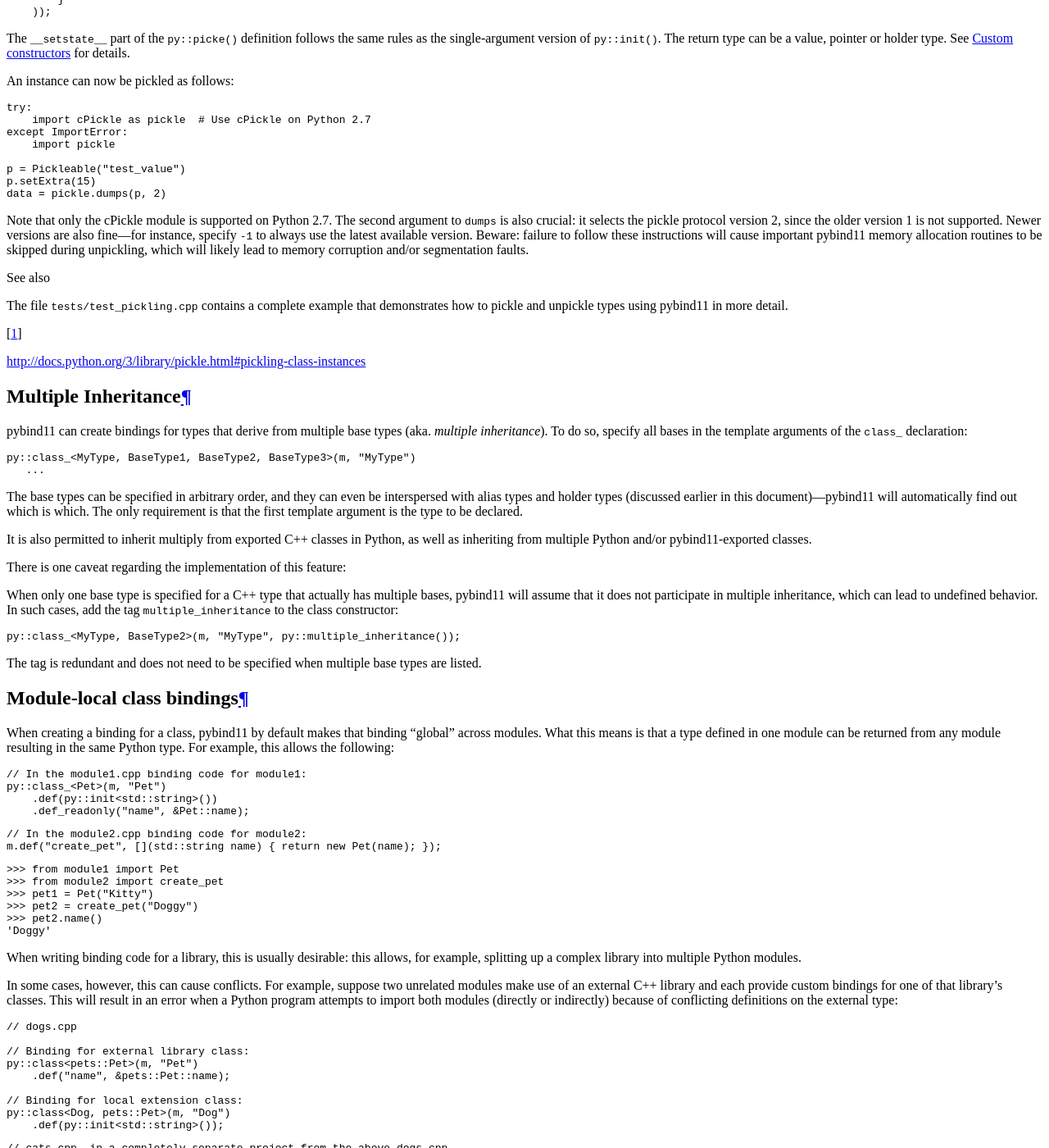
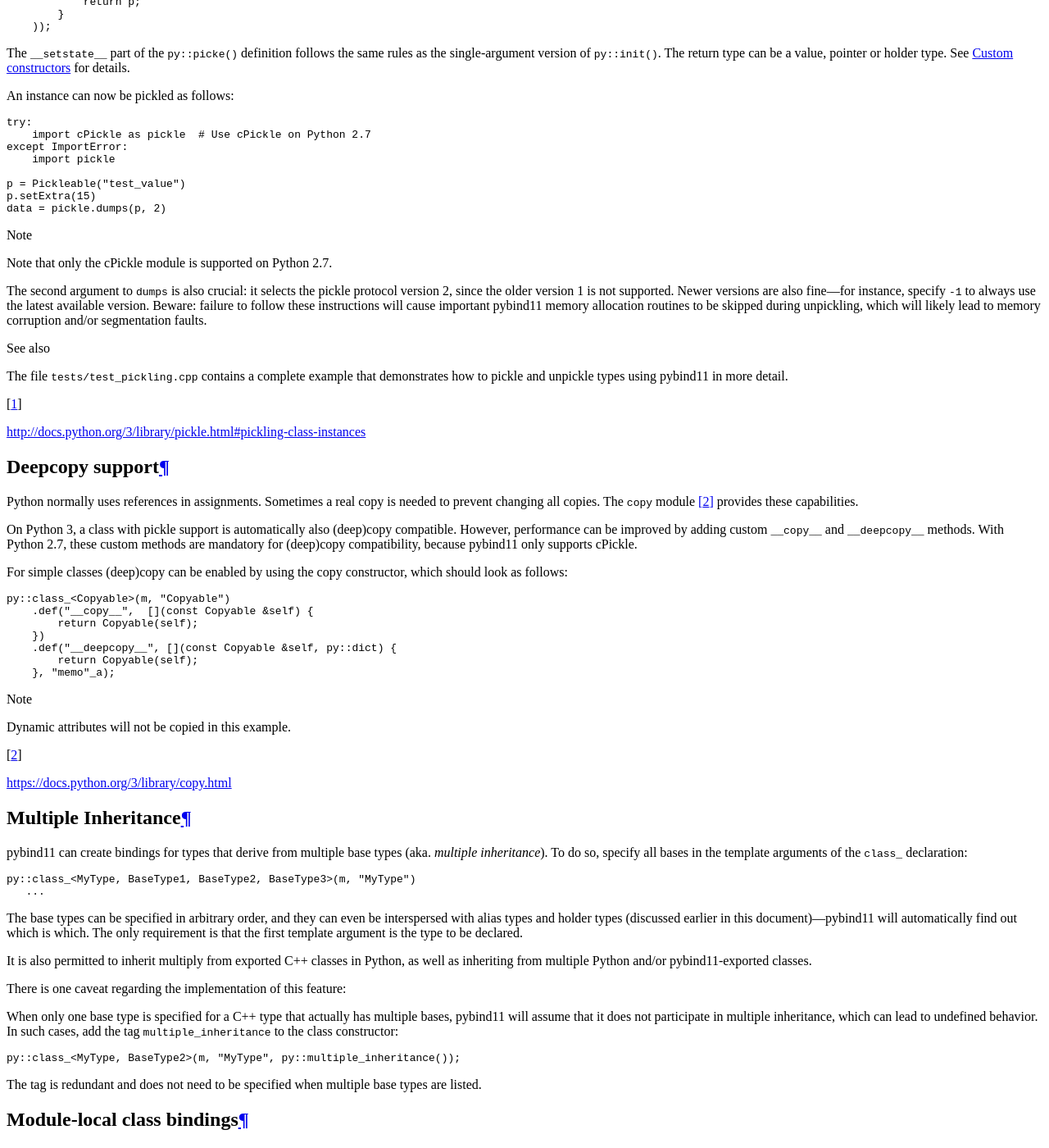
Before and after one commit to pybind/pybind11, a Sphinx documentation site: the page built from docs/advanced/classes.rst, in a window 1280 px wide and 1400 px high, scrolled down 9736 px. Shown: the whole window at 82% size. Built offline with Sphinx 7.4.7 and the Read the Docs theme 2.0.0, drawn with Linux system fonts in a browser that asks for light colours.

Commit message:
Deepcopy documentation (#2242)
* (docs) convert note to real note

* (docs) Add information about (deep)copy

```diff
--- a/docs/advanced/classes.rst
+++ b/docs/advanced/classes.rst
@@ -768,13 +768,17 @@ An instance can now be pickled as follows:
     p.setExtra(15)
     data = pickle.dumps(p, 2)
 
-Note that only the cPickle module is supported on Python 2.7. The second
-argument to ``dumps`` is also crucial: it selects the pickle protocol version
-2, since the older version 1 is not supported. Newer versions are also fine—for
-instance, specify ``-1`` to always use the latest available version. Beware:
-failure to follow these instructions will cause important pybind11 memory
-allocation routines to be skipped during unpickling, which will likely lead to
-memory corruption and/or segmentation faults.
+
+.. note::
+    Note that only the cPickle module is supported on Python 2.7.
+
+    The second argument to ``dumps`` is also crucial: it selects the pickle
+    protocol version 2, since the older version 1 is not supported. Newer
+    versions are also fine—for instance, specify ``-1`` to always use the
+    latest available version. Beware: failure to follow these instructions
+    will cause important pybind11 memory allocation routines to be skipped
+    during unpickling, which will likely lead to memory corruption and/or
+    segmentation faults.
 
 .. seealso::
 
@@ -783,6 +787,38 @@ memory corruption and/or segmentation faults.
     detail.
 
 .. [#f3] http://docs.python.org/3/library/pickle.html#pickling-class-instances
+
+Deepcopy support
+================
+
+Python normally uses references in assignments. Sometimes a real copy is needed
+to prevent changing all copies. The ``copy`` module [#f5]_ provides these
+capabilities.
+
+On Python 3, a class with pickle support is automatically also (deep)copy
+compatible. However, performance can be improved by adding custom
+``__copy__`` and ``__deepcopy__`` methods. With Python 2.7, these custom methods
+are mandatory for (deep)copy compatibility, because pybind11 only supports
+cPickle.
+
+For simple classes (deep)copy can be enabled by using the copy constructor,
+which should look as follows:
+
+.. code-block:: cpp
+
+    py::class_<Copyable>(m, "Copyable")
+        .def("__copy__",  [](const Copyable &self) {
+            return Copyable(self);
+        })
+        .def("__deepcopy__", [](const Copyable &self, py::dict) {
+            return Copyable(self);
+        }, "memo"_a);
+
+.. note::
+
+    Dynamic attributes will not be copied in this example.
+
+.. [#f5] https://docs.python.org/3/library/copy.html
 
 Multiple Inheritance
 ====================
```
